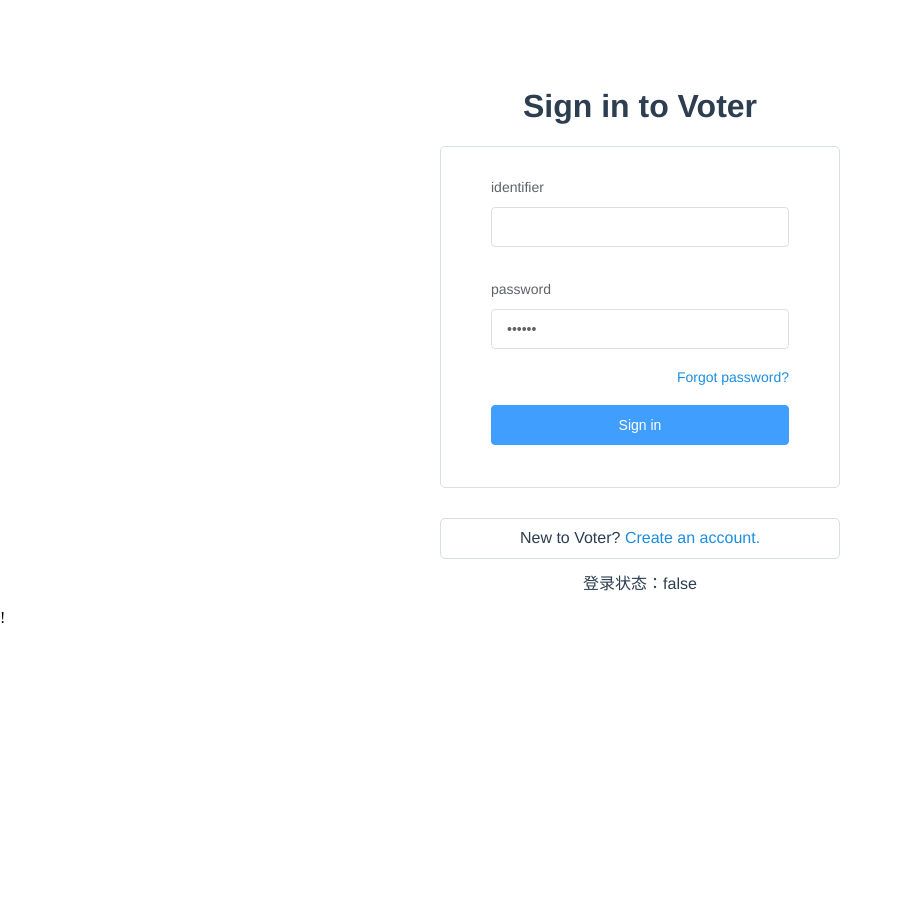
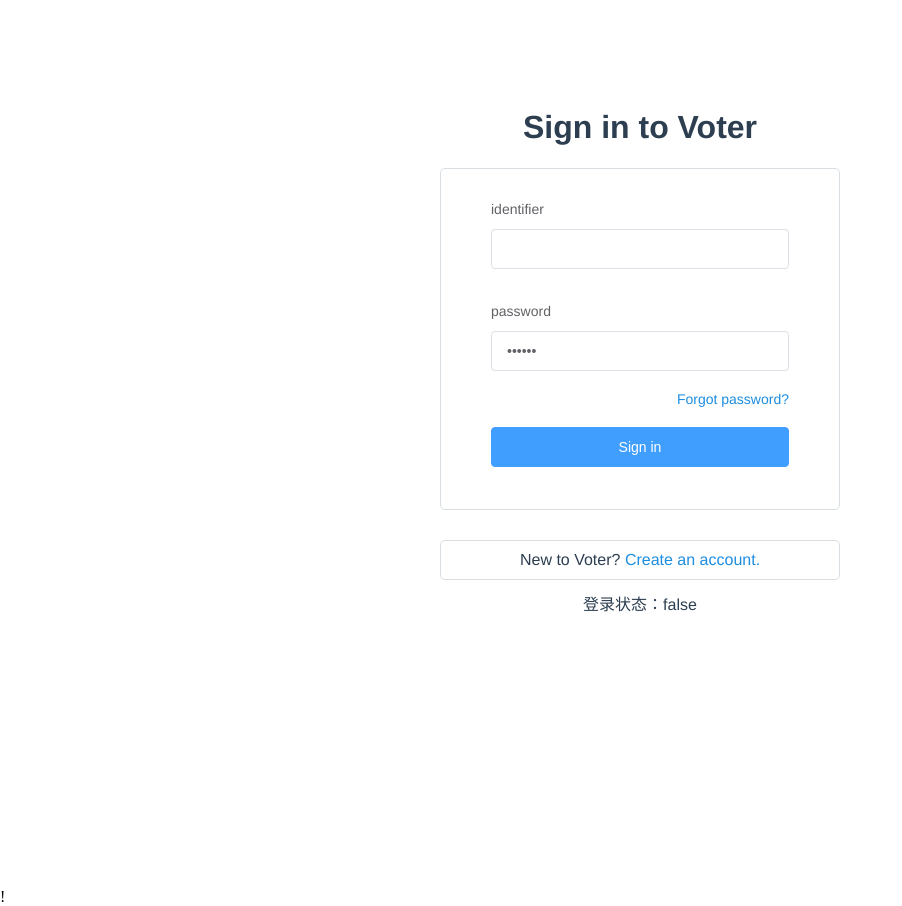
Before and after one commit to Raoul1996/vue-vote, a Vue app: page / in a window 1280 px wide. Shown: the whole page, without its empty margins (0-902 px from the left). Before the commit the page ends 800 px from the top, so only its background shows below. Built offline with nearby package versions, Linux system fonts and the light colour scheme.

Commit message:
调整 app 高度为 100%，进行布局的优化

```diff
--- a/index.html
+++ b/index.html
@@ -5,6 +5,11 @@
   <meta name="viewport" content="width=device-width,initial-scale=1.0">
   <title>voter</title>
   <style>
+    html, body {
+      width: 100%;
+      height: 100%
+    }
+
     .spinner {
       width: 60px;
       height: 60px;
--- a/src/App.vue
+++ b/src/App.vue
@@ -11,6 +11,7 @@
 <script>
   import LoginStatus from './components/loginStatus'
   import goto from './config/goto'
+
   export default {
     components: {LoginStatus},
     name: 'app',
@@ -41,14 +42,17 @@
 
 <style lang="stylus">
   @import "normalize.css/normalize.css"
-  ul,li{
+  ul, li {
     margin 0
     padding 0
     list-style none
   }
+
   #app {
-    margin-top 88px
-    .logo{
+    margin 0 auto
+    padding-top 88px
+    height 100%
+    .logo {
       /*margin-top 88px*/
     }
     font-family 'Avenir', Helvetica, Arial, sans-serif
@@ -68,4 +72,17 @@
       opacity: 0;
     }
   }
+
+  @media screen and (max-width: 1018px) and (min-width: 690px) {
+    #app {
+      width 690px
+    }
+  }
+
+  // 单列布局
+  @media screen and (max-width: 690px) {
+    #app {
+      width 440px
+    }
+  }
 </style>
--- /dev/null
+++ b/src/components/layout.vue
@@ -0,0 +1,40 @@
+<template>
+  <div class="layout"></div>
+</template>
+
+<script>
+  export default {
+    name: 'layout',
+    props: {},
+    data () {
+      return {
+        msg: 'Welcome to Your Vue.js App'
+      }
+    }
+  }
+</script>
+
+<!-- Add "scoped" attribute to limit CSS to this component only -->
+<style scoped lang="stylus" rel="stylesheet/stylus">
+  // 三列布局
+  .layout {
+    margin 0 auto
+    max-width: 1035px
+    display flex
+    flex-wrap wrap
+  }
+
+  //两列布局
+  @media screen and (max-width: 1018px) and (min-width: 690px) {
+    .layout {
+      width 690px
+    }
+  }
+
+  // 单列布局
+  @media screen and (max-width: 690px) {
+    .layout {
+      width 440px
+    }
+  }
+</style>
--- a/src/pages/vote.vue
+++ b/src/pages/vote.vue
@@ -12,6 +12,7 @@
 <script>
   import Card from '../components/Card.vue'
   import api from 'service/axios'
+  import Layout from '../components/layout.vue'
 
   export default {
     name: 'vote',
@@ -38,6 +39,7 @@
       }
     },
     components: {
+      Layout,
       Card
     }
   }
@@ -46,9 +48,11 @@
 <!-- Add "scoped" attribute to limit CSS to this component only -->
 <style scoped lang="stylus" rel="stylesheet/stylus">
   // 三列布局
+
   .vote-list {
     margin 0 auto
     max-width: 1035px
+    width 100%
     display flex
     flex-wrap wrap
     .vote-item {
@@ -58,20 +62,12 @@
     }
   }
 
-  //两列布局
-  @media screen and (max-width: 1018px) and (min-width: 690px) {
-    .vote-list {
-      width 690px
-    }
-  }
-
-  // 单列布局
   @media screen and (max-width: 690px) {
     .vote-list {
-      width 440px
       .vote-item {
         margin 20px auto
       }
     }
+
   }
 </style>
```
Lines whose indentation alone changed are shown as unchanged.
